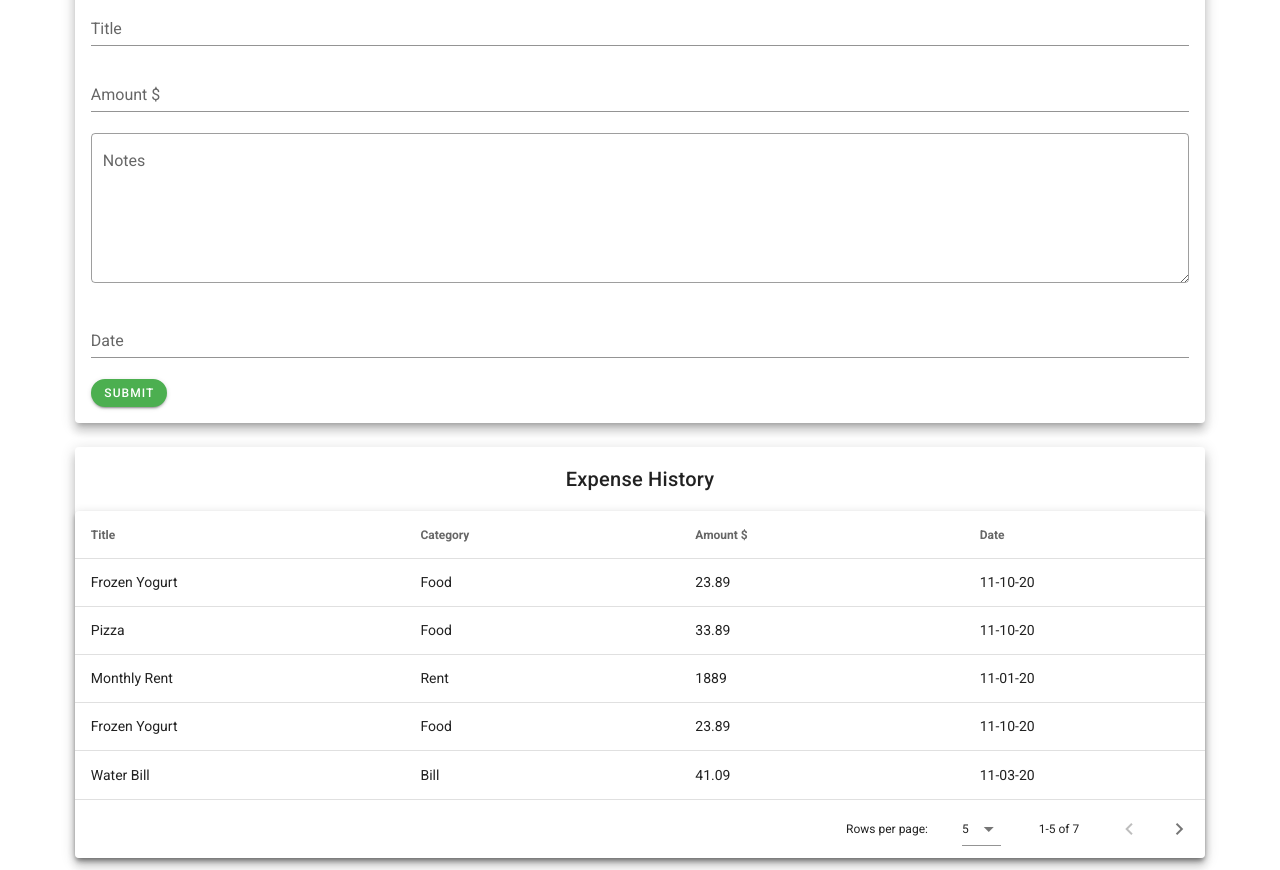
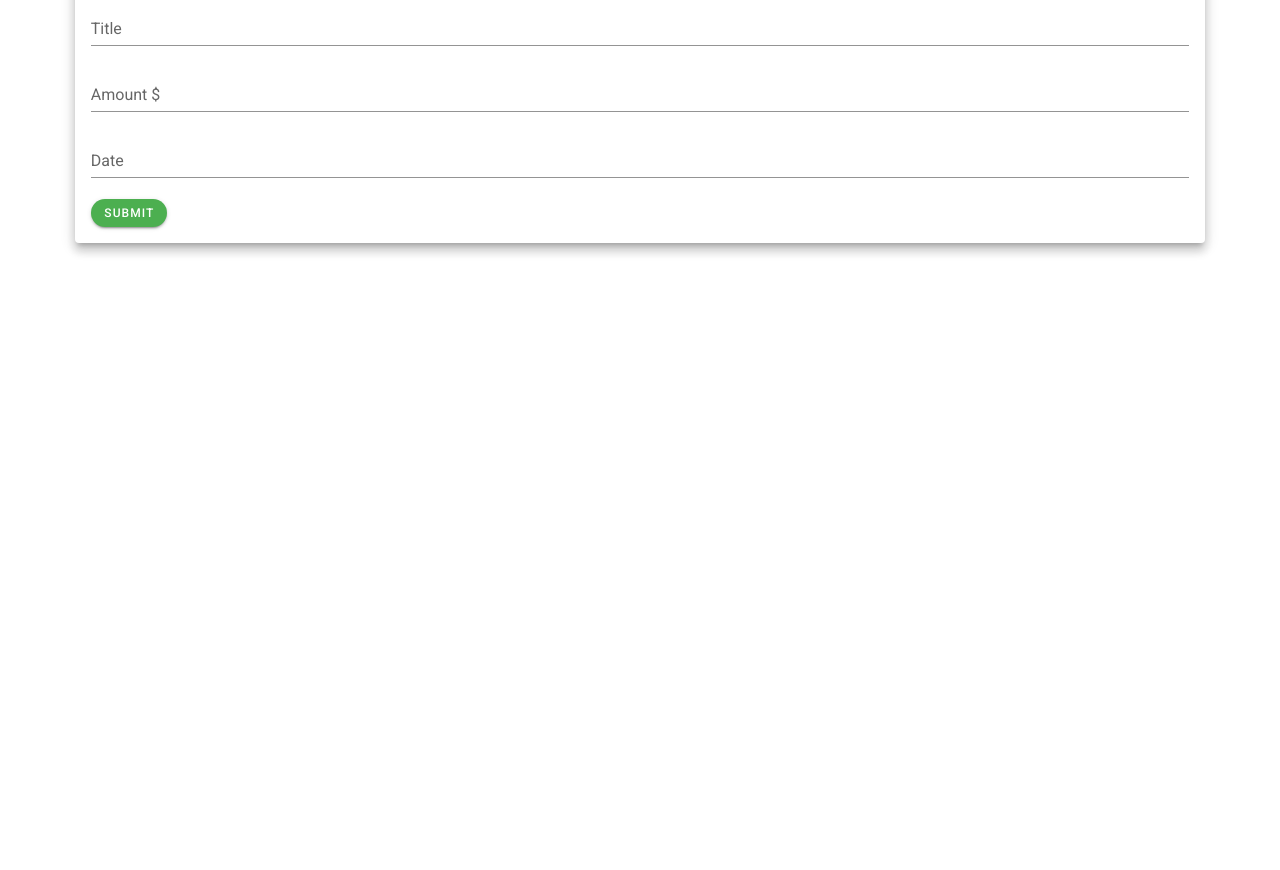
Before and after one commit to yara-code/ExpenseManagement, a Vue app in the folder expense-management-system-frontend/: page /expense in a window 1280 px wide. Shown: the part 380-1250 px from the top of the page. After the commit the page ends 800 px from the top, so only its background shows below. Built offline with nearby package versions, Linux system fonts and the light colour scheme; sample sign-in values are in the browser's storage.

Commit message:
Expenses History - now shows what is in the db Login - Now returns user object with response, it will have all user data Dashboard - made graphs and charts smaller. 2x2 and 1x1 Expense - now uses api to add expense to db.

```diff
--- a/expense-management-system-frontend/src/components/ExpenseHistory.vue
+++ b/expense-management-system-frontend/src/components/ExpenseHistory.vue
@@ -2,7 +2,7 @@
   <div>
     <v-data-table
             :headers="headers"
-            :items="expenses"
+            :items="expensesItems"
             :items-per-page="5"
             class="elevation-4"
     ></v-data-table>
@@ -25,56 +25,16 @@
                     { text: 'Amount $', value: 'amount' },
                     { text: 'Date', value: 'date' },
                 ],
-                expenses: [
-                    {
-                        title: 'Frozen Yogurt',
-                        category: 'Food',
-                        amount: 23.89,
-                        date: "11-10-20",
-                    },
-                    {
-                        title: 'Pizza',
-                        category: 'Food',
-                        amount: 33.89,
-                        date: "11-10-20",
-                    },
-                    {
-                        title: 'Monthly Rent',
-                        category: 'Rent',
-                        amount: 1889.00,
-                        date: "11-01-20",
-                    },
-                    {
-                        title: 'Frozen Yogurt',
-                        category: 'Food',
-                        amount: 23.89,
-                        date: "11-10-20",
-                    },
-                    {
-                        title: 'Water Bill',
-                        category: 'Bill',
-                        amount: 41.09,
-                        date: "11-03-20",
-                    },
-                    {
-                        title: 'Netflix',
-                        category: 'Bill',
-                        amount: 18.99,
-                        date: "11-10-20",
-                    },
-                    {
-                        title: 'Skytrak',
-                        category: 'Other',
-                        amount: 199.99,
-                        date: "11-04-20",
-                    },
-
-                ],
-
             }
         },
         methods: {
-
+        },
+        computed: {
+            expensesItems(){
+                let expenses = sessionStorage.getItem('expenses')
+                let parsedExpenses = JSON.parse(expenses)
+                return parsedExpenses
+            }
         },
     }
 </script>
--- a/expense-management-system-frontend/src/views/Dashboard.vue
+++ b/expense-management-system-frontend/src/views/Dashboard.vue
@@ -19,28 +19,47 @@
       <section>
         <div class="float-left pa-2">
           <h1 class="">Dashboard</h1>
-            <v-card elevation="4" max-width="170px">
-              <v-card-title class="text-center justify-center">Add Expense</v-card-title>
-              <center><v-btn color="white" fab elevation="0" @click="addExpense">
-                <v-icon color="green darken-2" large>mdi-plus-circle-outline</v-icon>
-              </v-btn></center>
-              <div class="py-1"></div>
+
+<!--          DO NOT NEED -->
+<!--          <v-card elevation="4" max-width="170px">-->
+<!--            <v-card-title class="text-center justify-center">Add Expense</v-card-title>-->
+<!--            <center><v-btn color="white" fab elevation="0" @click="addExpense">-->
+<!--              <v-icon color="green darken-2" large>mdi-plus-circle-outline</v-icon>-->
+<!--            </v-btn></center>-->
+<!--            <div class="py-1"></div>-->
+<!--          </v-card>-->
+
+          <div class="pa-3">
+            <v-card max-width="90%" elevation="8">
+              <v-card-title class="justify-center">Expense History</v-card-title>
+              <ExpenseHistory></ExpenseHistory>
             </v-card>
+          </div>
 
+
+          <v-row>
+            <v-col>
               <div class="pt-8">
-            <v-card elevation="8" max-width="700px">
+                <v-card elevation="8" max-width="500px">
                   <v-card-title class="justify-center text-center">Total Expense Per Week</v-card-title>
                   <center><Graph></Graph></center>
 
                 </v-card>
               </div>
+            </v-col>
+
+            <v-col>
               <div class="pt-4" >
-            <v-card elevation="8" class="pb-3" max-width="700px">
+                <v-card elevation="8" class="pb-3" max-width="500px">
                   <v-card-title class="justify-center text-center">Spending Habbits: </v-card-title>
                   <center><Chart></Chart></center>
                 </v-card>
 
               </div>
+            </v-col>
+          </v-row>
+
+
 
 
         </div>
@@ -57,13 +76,16 @@
   import ResponsiveNavView from "../components/ResponsiveNavView";
   import Graph from "../components/Graph";
   import Chart from "../components/Chart";
+  import ExpenseHistory from "../components/ExpenseHistory";
+  import axios from "axios";
 
     export default {
         name: "Dashboard",
         components: {
             ResponsiveNavView,
             Graph,
-            Chart
+            Chart,
+            ExpenseHistory
         },
         data() {
             return {
@@ -78,7 +100,7 @@
                     this.$router.push('login')
                 } else {
                     this.sessionData = session;
-                    console.log(`session : ${JSON.stringify(session, null, 3)}`);
+                    console.log(`session : ${session}`);
                     console.log(`this.session : ${JSON.stringify(this.session, null, 3)}`);
                     return true
                 }
@@ -94,7 +116,6 @@
                 return this.sessionCheck();
             }
         }
-
     }
 </script>
 
--- a/expense-management-system-frontend/src/views/Expense.vue
+++ b/expense-management-system-frontend/src/views/Expense.vue
@@ -14,6 +14,9 @@
       <section class="color1 hero white--text">
       </section>
 
+
+
+<!--            TODO: TOTAL amount spent-->
       <section>
         <h1 class="text-center">Expense</h1>
         <div class="pa-3">
@@ -23,24 +26,21 @@
                     :items="items"
                     label="Category"
                     solo
+                    v-model="selected"
             ></v-select></div>
 
+
             <div class="pa-4">
-              <v-text-field label="Title"></v-text-field>
-              <v-text-field label="Amount $"></v-text-field>
-              <v-textarea label="Notes" outlined></v-textarea>
-              <v-text-field label="Date" placeholder="MM-DD-YYYY (Empty for today's date)"></v-text-field>
-              <v-btn class="white--text" color="green" small rounded>Submit</v-btn>
+              <v-text-field v-model="title" label="Title"></v-text-field>
+              <v-text-field v-model="amount" label="Amount $"></v-text-field>
+<!--              <v-textarea label="Notes" outlined></v-textarea>-->
+              <v-text-field v-model="date" label="Date" placeholder="MM-DD-YYYY (Empty for today's date)"></v-text-field>
+              <v-btn class="white--text" color="green" small rounded @click="addExpense">Submit</v-btn>
             </div>
           </v-card>
         </div>
 
-        <div class="pa-3">
-          <v-card max-width="90%" elevation="8">
-            <v-card-title class="justify-center">Expense History</v-card-title>
-            <ExpenseHistory></ExpenseHistory>
-          </v-card>
-        </div>
+
       </section>
     </div>
   </div>
@@ -48,13 +48,12 @@
 
 <script>
     import ResponsiveNavView from "../components/ResponsiveNavView";
-    import ExpenseHistory from "../components/ExpenseHistory";
+    import axios from "axios";
 
     export default {
         name: "Expense",
         components: {
             ResponsiveNavView,
-            ExpenseHistory
         },
         data() {
             return {
@@ -62,7 +61,9 @@
                 amount: '',
                 notes: '',
                 date: '',
+                selected: 'Other',
                 sessionData: {},
+                items2: ["Expense", "Income"],
                 items: ['Food', 'Clothes', 'Bills', "Entertainment", "Rent", "Other"],
             }
         },
@@ -81,7 +82,50 @@
             },
 
             addExpense: function () {
-                this.$router.push('/expense')
+                // make api request to check creds:
+                // check if login or signup
+
+                const url = "https://mbk3bzr9d4.execute-api.us-west-1.amazonaws.com/dev/expense" // straight api url
+                let session = JSON.parse(sessionStorage.getItem('session'))
+
+                const data = {
+                    "title": this.title,
+                    "amount": this.amount,
+                    "date": this.date,
+                    "category": this.selected
+                };
+
+                const options = {
+                    method: 'POST',
+                    headers: {
+                        'content-type': 'application/json',
+                        "Access-Control-Allow-Origin": "*",
+                        // "Access-Control-Allow-Credentials": false,
+                        'authorizationToken': session.sessionId,
+                    },
+                    crossDomain: true,
+                    withCredentials: false,
+                    data: data,
+                    url,
+                };
+
+                axios(options)
+                .then((results)=>{
+                    console.log(`results : ${JSON.stringify(results, null, 3)}`);
+                    let response = results.data
+                    console.log(`response : ${JSON.stringify(response, null, 3)}`);
+
+                    //TODO: Get sessionStorage for expense and add new expense to it
+                    // sessionStorage.setItem('session', JSON.stringify(response))
+                    let expenses = sessionStorage.getItem('expenses')
+                    let parsedExpenses = JSON.parse(expenses)
+                    parsedExpenses.push(data)
+                    sessionStorage.setItem('expenses', JSON.stringify(parsedExpenses.reverse()))
+                    this.$router.push('dashboard')
+                })
+                .catch((err)=>{
+                    console.log(`err : ${JSON.stringify(err, null, 3)}`);
+                })
             },
 
         },
--- a/expense-management-system-frontend/src/views/Login.vue
+++ b/expense-management-system-frontend/src/views/Login.vue
@@ -145,6 +145,11 @@
                             // log in successful:
                             // this.$store.dispatch('login');
                             sessionStorage.setItem('session', JSON.stringify(response))
+                            if(response.user.expenses){
+                                let ex = response.user.expenses
+                                let expenses = ex.reverse()
+                                sessionStorage.setItem('expenses', JSON.stringify(expenses))
+                            }
                             this.$router.push('dashboard')
                         }
                     })
```
Lines whose indentation alone changed are shown as unchanged.
